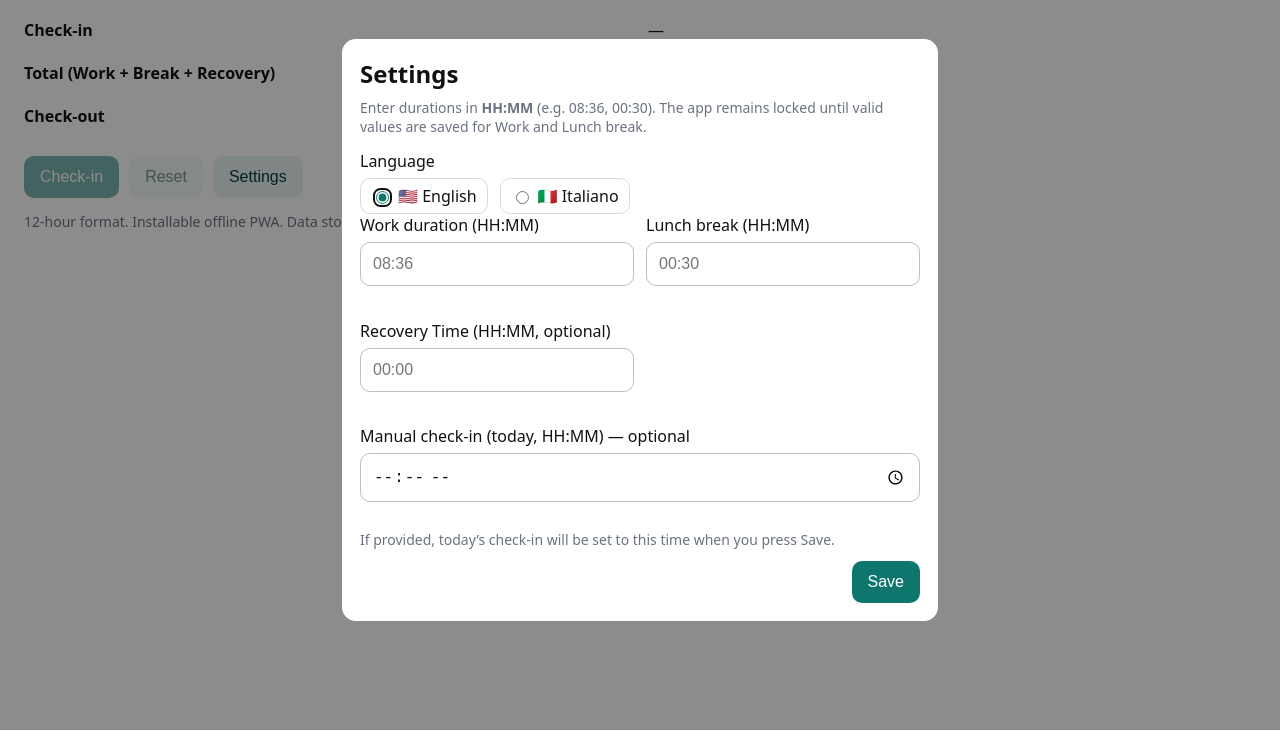
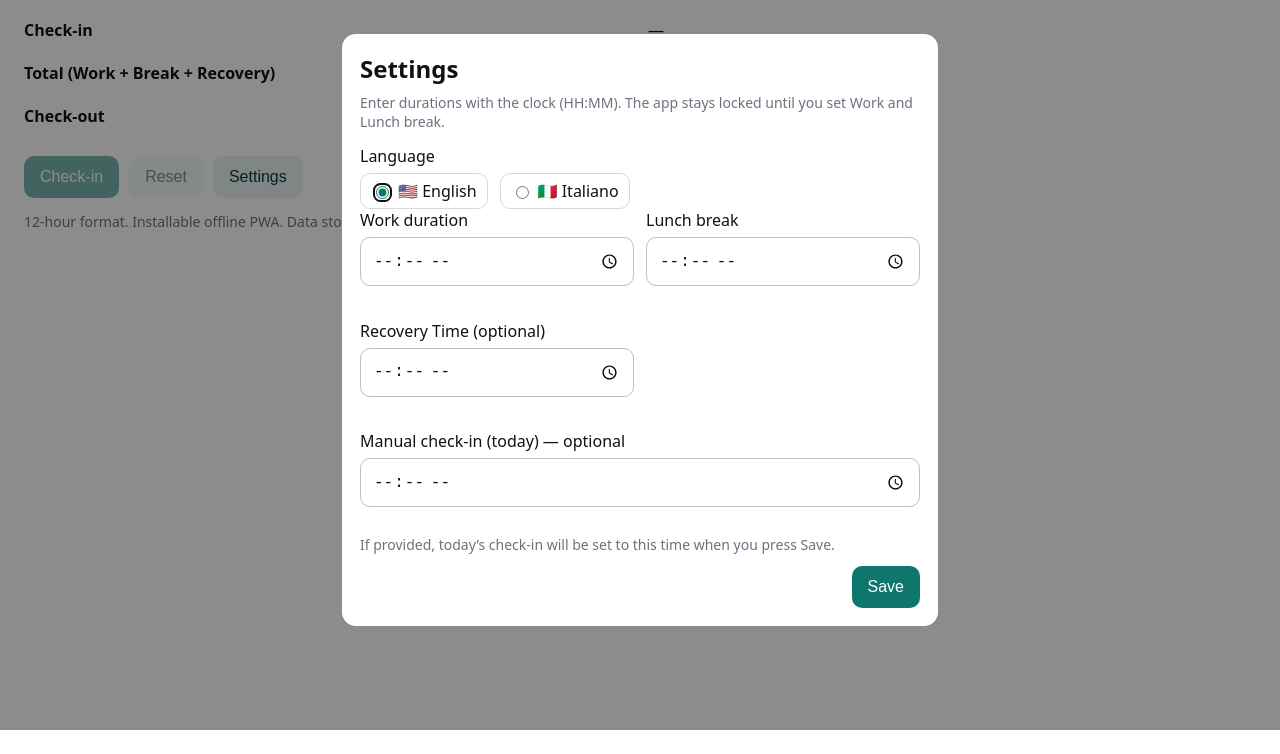
Before and after one commit to ricxpg/ricxpg.github.io, a plain HTML site: page index.html in a window 1280 px wide. Shown: the part 70-824 px from the top of the page. Drawn offline with Linux system fonts and the light colour scheme.

Commit message:
new time mode

```diff
--- a/index.html
+++ b/index.html
@@ -31,8 +31,8 @@
     dialog { border: 0; border-radius: 14px; padding: 18px; width: min(92vw, 560px); color: var(--fg); background: var(--bg); }
     .grid { display:grid; grid-template-columns: 1fr 1fr; gap: 12px; }
     .field{ display:flex; flex-direction:column; gap:6px; }
-    input[type="text"], input[type="time"]{ padding: 12px 12px; border: 1px solid #33415555; border-radius: 10px; font-size: 16px; background: transparent; color: var(--fg); }
-    input[type="text"]:focus, input[type="time"]:focus{ outline: none; box-shadow: 0 0 0 4px var(--ring); border-color: transparent; }
+    input[type="time"]{ padding: 12px 12px; border: 1px solid #33415555; border-radius: 10px; font-size: 16px; background: transparent; color: var(--fg); }
+    input[type="time"]:focus{ outline: none; box-shadow: 0 0 0 4px var(--ring); border-color: transparent; }
     .err{ color:#ef4444; font-size: 13px; min-height: 1.2em; }
     .actions{ display:flex; justify-content:flex-end; gap:10px; margin-top: 12px; }
     .kpi{ font-variant-numeric: tabular-nums; font-feature-settings: "tnum"; }
@@ -59,7 +59,7 @@
   <dialog id="dlg">
     <h2 id="t-dlg-title" style="margin:0 0 8px 0">Settings</h2>
     <p id="t-dlg-desc" class="muted" style="margin-top:0">
-      Enter durations in <b>HH:MM</b> (e.g. 08:36, 00:30). The app remains locked until valid values are saved for Work and Lunch break.
+      Enter durations with the clock (HH:MM). The app stays locked until you set Work and Lunch break.
     </p>
 
     <!-- Language selector -->
@@ -73,23 +73,23 @@
 
     <div class="grid">
       <div class="field">
-        <label id="t-lbl-work" for="durWork">Work duration (HH:MM)</label>
-        <input id="durWork" type="text" placeholder="08:36" autocomplete="off">
+        <label id="t-lbl-work" for="durWork">Work duration</label>
+        <input id="durWork" type="time" step="60" autocomplete="off">
         <div id="errWork" class="err"></div>
       </div>
       <div class="field">
-        <label id="t-lbl-break" for="durBreak">Lunch break (HH:MM)</label>
-        <input id="durBreak" type="text" placeholder="00:30" autocomplete="off">
+        <label id="t-lbl-break" for="durBreak">Lunch break</label>
+        <input id="durBreak" type="time" step="60" autocomplete="off">
         <div id="errBreak" class="err"></div>
       </div>
       <div class="field">
-        <label id="t-lbl-recovery" for="durRecovery">Recovery Time (HH:MM, optional)</label>
-        <input id="durRecovery" type="text" placeholder="00:00" autocomplete="off">
+        <label id="t-lbl-recovery" for="durRecovery">Recovery Time (optional)</label>
+        <input id="durRecovery" type="time" step="60" autocomplete="off">
         <div id="errRecovery" class="err"></div>
       </div>
       <div class="field" style="grid-column: 1 / -1;">
-        <label id="t-lbl-manual" for="manualCheckIn">Manual check-in (today, HH:MM) — optional</label>
-        <input id="manualCheckIn" type="time" step="60" placeholder="09:00" autocomplete="off">
+        <label id="t-lbl-manual" for="manualCheckIn">Manual check-in (today) — optional</label>
+        <input id="manualCheckIn" type="time" step="60" autocomplete="off">
         <div id="errManual" class="err"></div>
         <span class="muted" id="t-lbl-manual-help">If provided, today’s check-in will be set to this time when you press Save.</span>
       </div>
@@ -101,56 +101,106 @@
 
   <script>
     const K_W='workDurationHM',K_B='breakDurationHM',K_R='recoveryDurationHM',K_IN='checkinEpochMs',K_LANG='lang';
+
     const I18N={en:{title:"Work Shift",checkin:"Check-in",total:"Total (Work + Break + Recovery)",checkout:"Check-out",
       btn_checkin:"Check-in",btn_reset:"Reset",btn_settings:"Settings",
       hint:"12-hour format. Installable offline PWA. Data stored locally.",
-      dlg_title:"Settings",dlg_desc:"Enter durations in <b>HH:MM</b> (e.g. 08:36, 00:30). The app remains locked until valid values are saved.",
-      lang_label:"Language",lbl_work:"Work duration (HH:MM)",lbl_break:"Lunch break (HH:MM)",
-      lbl_recovery:"Recovery Time (HH:MM, optional)",lbl_manual:"Manual check-in (today, HH:MM) — optional",
+      dlg_title:"Settings",dlg_desc:"Enter durations with the clock (HH:MM). The app stays locked until you set Work and Lunch break.",
+      lang_label:"Language",lbl_work:"Work duration",lbl_break:"Lunch break",
+      lbl_recovery:"Recovery Time (optional)",lbl_manual:"Manual check-in (today) — optional",
       lbl_manual_help:"If provided, today’s check-in will be set to this time when you press Save.",
-      btn_save:"Save",err_work:"Enter valid HH:MM (> 00:00)",err_break:"Enter valid HH:MM (≥ 00:00)",err_recovery:"Enter valid HH:MM (≥ 00:00)",err_manual:"Invalid time. Use HH:MM (12h)."},
+      btn_save:"Save",err_work:"Enter a time (> 00:00)",err_break:"Enter a time (≥ 00:00)",err_recovery:"Enter a valid time (≥ 00:00)",err_manual:"Invalid time."},
       it:{title:"Turno di lavoro",checkin:"Check-in",total:"Totale (Lavoro + Pausa + Recupero)",checkout:"Check-out",
       btn_checkin:"Check-in",btn_reset:"Reset",btn_settings:"Impostazioni",
       hint:"Formato 24 ore. PWA installabile offline. Dati salvati in locale.",
-      dlg_title:"Impostazioni",dlg_desc:"Inserisci le durate in <b>HH:MM</b> (es. 08:36, 00:30). L’app resta bloccata finché non salvi valori validi.",
-      lang_label:"Lingua",lbl_work:"Orario di lavoro (HH:MM)",lbl_break:"Pausa pranzo (HH:MM)",
-      lbl_recovery:"Tempo di Recupero (HH:MM, opzionale)",lbl_manual:"Check-in manuale (oggi, HH:MM) — opzionale",
+      dlg_title:"Impostazioni",dlg_desc:"Inserisci le durate con l’orologio (HH:MM). L’app resta bloccata finché non imposti Lavoro e Pausa.",
+      lang_label:"Lingua",lbl_work:"Orario di lavoro",lbl_break:"Pausa pranzo",
+      lbl_recovery:"Tempo di Recupero (opzionale)",lbl_manual:"Check-in manuale (oggi) — opzionale",
       lbl_manual_help:"Se compilato, il check-in di oggi verrà impostato a quest’ora quando premi Salva.",
-      btn_save:"Salva",err_work:"Inserisci HH:MM valido (> 00:00)",err_break:"Inserisci HH:MM valido (≥ 00:00)",err_recovery:"Inserisci HH:MM valido (≥ 00:00)",err_manual:"Ora non valida. Usa HH:MM (24h)."}};
+      btn_save:"Salva",err_work:"Inserisci un orario (> 00:00)",err_break:"Inserisci un orario (≥ 00:00)",err_recovery:"Inserisci un orario valido (≥ 00:00)",err_manual:"Ora non valida."}};
 
-    const $=s=>document.querySelector(s); const TX=Object.fromEntries([...document.querySelectorAll('[id^="t-"]')].map(e=>[e.id.replace('t-',''),e]));
+    const $=s=>document.querySelector(s);
+    const TX=Object.fromEntries([...document.querySelectorAll('[id^="t-"]')].map(e=>[e.id.replace('t-',''),e]));
     let fmtClock=new Intl.DateTimeFormat('en-US',{hour:'2-digit',minute:'2-digit',hour12:true});
     const ERR={};
-    function setLang(lang){const L=I18N[lang];for(const k in TX){if(TX[k])TX[k].innerHTML=L[k]||TX[k].innerHTML;}
-      $('#durWork').placeholder='08:36';$('#durBreak').placeholder='00:30';$('#durRecovery').placeholder='00:00';
-      (lang==='it'?$('#lang-it'):$('#lang-en')).checked=true;localStorage.setItem(K_LANG,lang);
+
+    // helpers
+    const toMin=hhmm=>{if(!hhmm)return null;const m=/^([01]?\d|2[0-3]):([0-5]\d)$/.exec(hhmm.trim());if(!m)return null;return +m[1]*60+ +m[2];};
+    const fmtHM=mins=>{const h=Math.floor(mins/60),m=mins%60;return`${String(h).padStart(2,'0')}:${String(m).padStart(2,'0')}`;};
+    const getDur=()=>({W:toMin(localStorage.getItem(K_W)),B:toMin(localStorage.getItem(K_B)),R:toMin(localStorage.getItem(K_R)||'00:00')});
+    const setManual=t=>{const m=toMin(t);if(m==null)return!1;const d=new Date();d.setHours(Math.floor(m/60),m%60,0,0);localStorage.setItem(K_IN,d.getTime());return!0;};
+
+    function setLang(lang){
+      const L=I18N[lang]||I18N.en;
+      for(const k in TX){if(TX[k])TX[k].innerHTML=L[k]||TX[k].innerHTML;}
+      (lang==='it'?$('#lang-it'):$('#lang-en')).checked=true;
+      localStorage.setItem(K_LANG,lang);
       ERR.work=L.err_work;ERR.break=L.err_break;ERR.recovery=L.err_recovery;ERR.manual=L.err_manual;
-      fmtClock=new Intl.DateTimeFormat(lang==='it'?'it-IT':'en-US',{hour:'2-digit',minute:'2-digit',hour12:lang!=='it'});}
-    function parseHM(s){if(!s)return null;s=s.trim();if(!s)return 0;const m=/^(\d{1,2})\s*:\s*([0-5]\d)$/.exec(s);if(!m)return null;return +m[1]*60+ +m[2];}
-    function fmtHM(n){const h=Math.floor(n/60),m=n%60;return`${String(h).padStart(2,'0')}:${String(m).padStart(2,'0')}`;}
-    const getDur=()=>({W:parseHM(localStorage.getItem(K_W)),B:parseHM(localStorage.getItem(K_B)),R:parseHM(localStorage.getItem(K_R)||'00:00')});
-    function setManual(t){const m=/^([01]?\d|2[0-3]):([0-5]\d)$/.exec(t||'');if(!m)return!1;const d=new Date();d.setHours(+m[1],+m[2],0,0);localStorage.setItem(K_IN,d.getTime());return!0;}
-    function validate(){const w=parseHM($('#durWork').value),b=parseHM($('#durBreak').value),r=parseHM($('#durRecovery').value);
-      let ok=1;$('#errWork').textContent=$('#errBreak').textContent=$('#errRecovery').textContent=$('#errManual').textContent='';
-      if(w==null||w<=0){$('#errWork').textContent=ERR.work;ok=0;}if(b==null||b<0){$('#errBreak').textContent=ERR.break;ok=0;}
-      if(r==null||r<0){$('#errRecovery').textContent=ERR.recovery;ok=0;}
-      const man=$('#manualCheckIn').value.trim();if(man&&!setManual(man)){ok=0;$('#errManual').textContent=ERR.manual;}
-      if(ok){localStorage.setItem(K_W,fmtHM(w));localStorage.setItem(K_B,fmtHM(b));localStorage.setItem(K_R,fmtHM(r||0));}return ok;}
-    function refresh(){const {W,B,R}=getDur();$('#sum').textContent=W!=null&&B!=null&&R!=null?fmtHM(W+B+R):'—';
-      const v=localStorage.getItem(K_IN);if(!v)return $('#in').textContent=$('#out').textContent='—';
-      const d=new Date(+v);$('#in').textContent=fmtClock.format(d);
-      if(W&&B!=null&&R!=null){d.setMinutes(d.getMinutes()+W+B+R);$('#out').textContent=fmtClock.format(d);}else $('#out').textContent='—';}
-    $('#checkin').onclick=()=>{if(!ensure())return;localStorage.setItem(K_IN,Date.now());refresh();};
-    $('#reset').onclick=()=>{localStorage.removeItem(K_IN);refresh();};
-    $('#settings').onclick=()=>$('#dlg').showModal();
-    $('#save').onclick=()=>{if(validate()){$('#dlg').close();refresh();$('#checkin').disabled=false;$('#reset').disabled=false;}};
-    document.addEventListener('change',e=>{if(e.target.name==='lang')setLang(e.target.value);});
-    function ensure(){const {W,B}=getDur();const ok=W>0&&B!=null;if(!ok){$('#dlg').showModal();$('#checkin').disabled=true;$('#reset').disabled=true;}else{$('#dlg').open&&$('#dlg').close();$('#checkin').disabled=false;$('#reset').disabled=false;}return ok;}
-    $('#dlg').addEventListener('cancel',e=>{const {W,B}=getDur();if(!(W&&B!=null))e.preventDefault();});
-    $('#dlg').addEventListener('close',()=>{const {W,B}=getDur();if(!(W&&B!=null))setTimeout(()=>$('#dlg').showModal(),0);});
-    setLang(localStorage.getItem(K_LANG)||((navigator.language||'en').startsWith('it')?'it':'en'));
-    ensure();refresh();
-    if('serviceWorker'in navigator)window.addEventListener('load',()=>navigator.serviceWorker.register('./sw.js'));
+      fmtClock=new Intl.DateTimeFormat(lang==='it'?'it-IT':'en-US',{hour:'2-digit',minute:'2-digit',hour12:lang!=='it'});
+    }
+
+    function validate(){
+      const wVal=$('#durWork').value, bVal=$('#durBreak').value, rVal=$('#durRecovery').value; // rVal optional
+      let ok=1; $('#errWork').textContent=$('#errBreak').textContent=$('#errRecovery').textContent=$('#errManual').textContent='';
+
+      const w=toMin(wVal); if(w==null || w<=0){ $('#errWork').textContent=ERR.work; ok=0; }
+      const b=toMin(bVal); if(b==null || b<0){ $('#errBreak').textContent=ERR.break; ok=0; }
+
+      let r=0;
+      if (rVal) {
+        const rv=toMin(rVal);
+        if (rv==null || rv<0){ $('#errRecovery').textContent=ERR.recovery; ok=0; }
+        else r=rv;
+      }
+
+      const man=$('#manualCheckIn').value.trim();
+      if(man && !setManual(man)){ $('#errManual').textContent=ERR.manual; ok=0; }
+
+      if(!ok) return false;
+
+      localStorage.setItem(K_W, fmtHM(toMin(wVal)));
+      localStorage.setItem(K_B, fmtHM(toMin(bVal)));
+      localStorage.setItem(K_R, fmtHM(r)); // store 00:00 if empty
+      return true;
+    }
+
+    function ensure(){
+      const {W,B}=getDur();
+      const ok = (W!=null && W>0) && (B!=null && B>=0);
+      if(!ok){ $('#dlg').showModal(); $('#checkin').disabled=true; $('#reset').disabled=true; }
+      else { if($('#dlg').open) $('#dlg').close(); $('#checkin').disabled=false; $('#reset').disabled=false; }
+      return ok;
+    }
+
+    function refresh(){
+      const {W,B,R}=getDur();
+      const w=W??0, b=B??0, r=R??0;
+      // Recovery OPTIONAL: show total if Work and Break exist; Recovery defaults to 0 if empty
+      $('#sum').textContent = (W!=null && B!=null) ? fmtHM(w+b+r) : '—';
+
+      const v=localStorage.getItem(K_IN);
+      if(!v){ $('#in').textContent='—'; $('#out').textContent='—'; return; }
+      const d=new Date(+v);
+      $('#in').textContent=fmtClock.format(d);
+      if(W!=null && B!=null){ d.setMinutes(d.getMinutes()+w+b+r); $('#out').textContent=fmtClock.format(d); }
+      else $('#out').textContent='—';
+    }
+
+    // buttons
+    $('#checkin').onclick=()=>{ if(!ensure()) return; localStorage.setItem(K_IN, Date.now()); refresh(); };
+    $('#reset').onclick =()=>{ localStorage.removeItem(K_IN); refresh(); };
+    $('#settings').onclick=()=>{ $('#dlg').showModal(); };
+    $('#save').onclick    =()=>{ if(validate()){ $('#dlg').close(); refresh(); $('#checkin').disabled=false; $('#reset').disabled=false; } };
+    document.addEventListener('change',e=>{ if(e.target.name==='lang') setLang(e.target.value); });
+
+    // block closing without required data
+    $('#dlg').addEventListener('cancel',e=>{ const {W,B}=getDur(); if(!(W!=null && W>0 && B!=null)) e.preventDefault(); });
+    $('#dlg').addEventListener('close', ()=>{ const {W,B}=getDur(); if(!(W!=null && W>0 && B!=null)) setTimeout(()=>$('#dlg').showModal(),0); });
+
+    // init
+    setLang(localStorage.getItem(K_LANG) || ((navigator.language||'en').startsWith('it')?'it':'en'));
+    ensure(); refresh();
+    if('serviceWorker' in navigator) window.addEventListener('load', ()=>navigator.serviceWorker.register('./sw.js'));
   </script>
 </body>
 </html>
```
